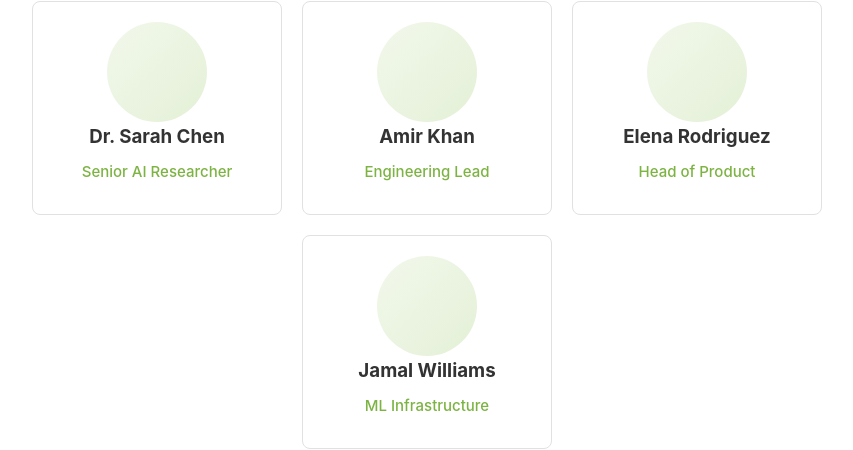
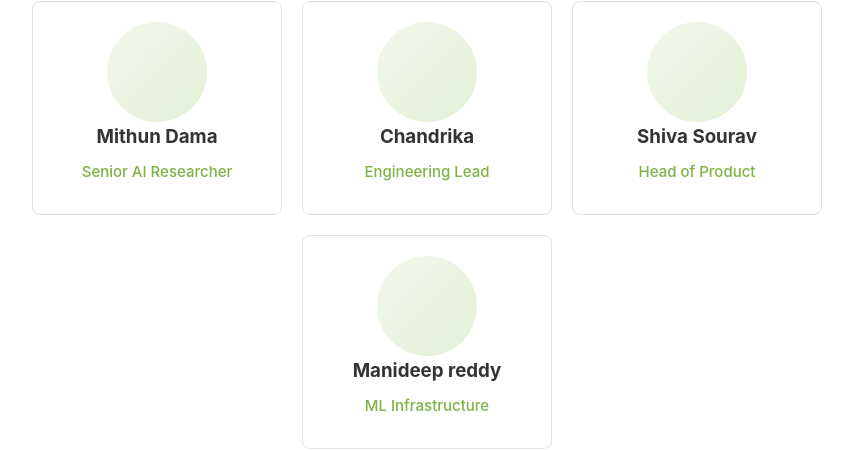
Before and after one commit to Kritova/website, a React (Create React App) app in the folder client/: page /about in a window 1280 px wide. Shown: the part 963-1413 px from the top of the page, without its empty margins (213-1066 px from the left). Built offline with nearby package versions, Linux system fonts and the light colour scheme.

Commit message:
Update AboutUs.jsx

```diff
--- a/client/src/pages/AboutUs.jsx
+++ b/client/src/pages/AboutUs.jsx
@@ -5,10 +5,10 @@ const AboutUs = () => {
   const [showMoreTeam, setShowMoreTeam] = useState(false);
 
   const teamMembers = [
-    { name: 'Dr. Sarah Chen', role: 'Senior AI Researcher' },
-    { name: 'Amir Khan', role: 'Engineering Lead' },
-    { name: 'Elena Rodriguez', role: 'Head of Product' },
-    { name: 'Jamal Williams', role: 'ML Infrastructure' }
+    { name: 'Mithun Dama', role: 'Senior AI Researcher' },
+    { name: 'Chandrika', role: 'Engineering Lead' },
+    { name: 'Shiva Sourav', role: 'Head of Product' },
+    { name: 'Manideep reddy', role: 'ML Infrastructure' }
   ];
 
   const extraMembers = [
```
